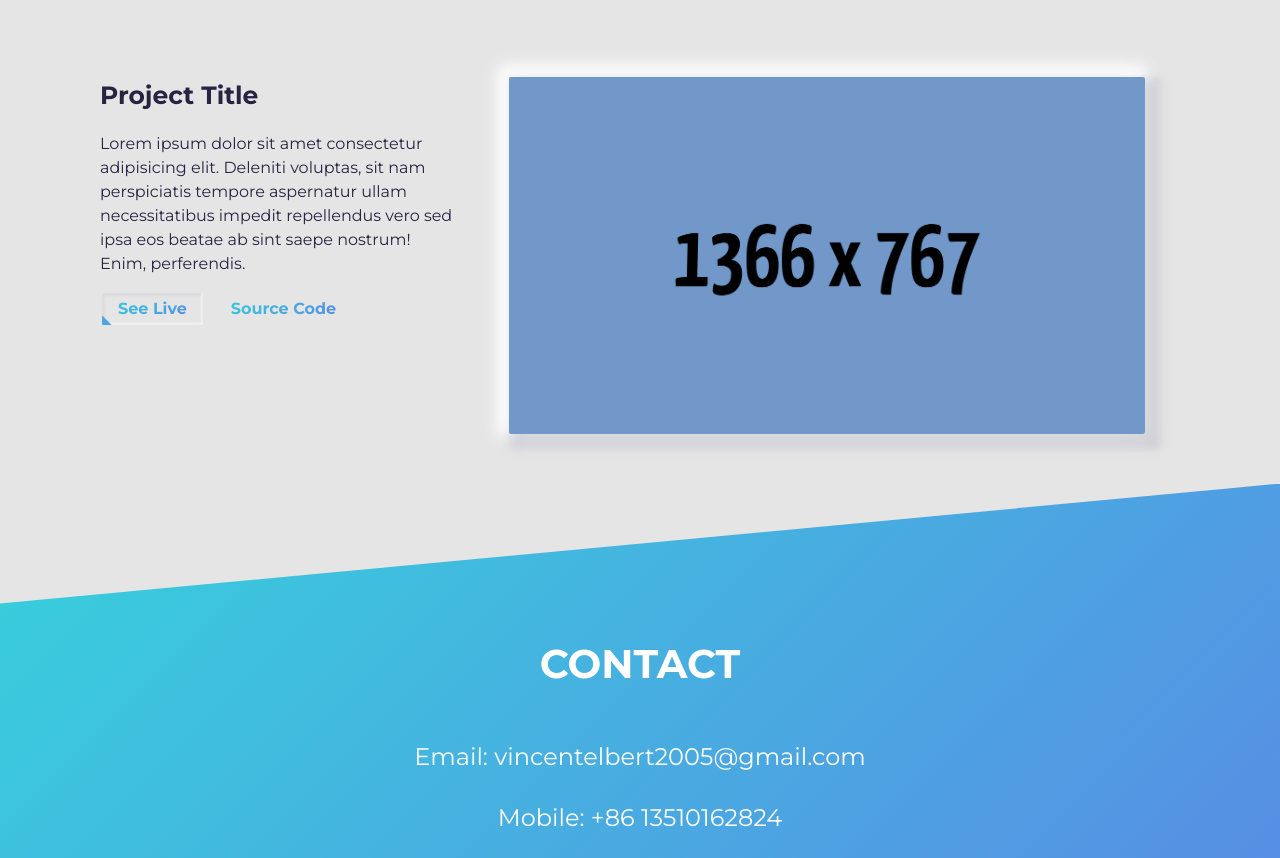
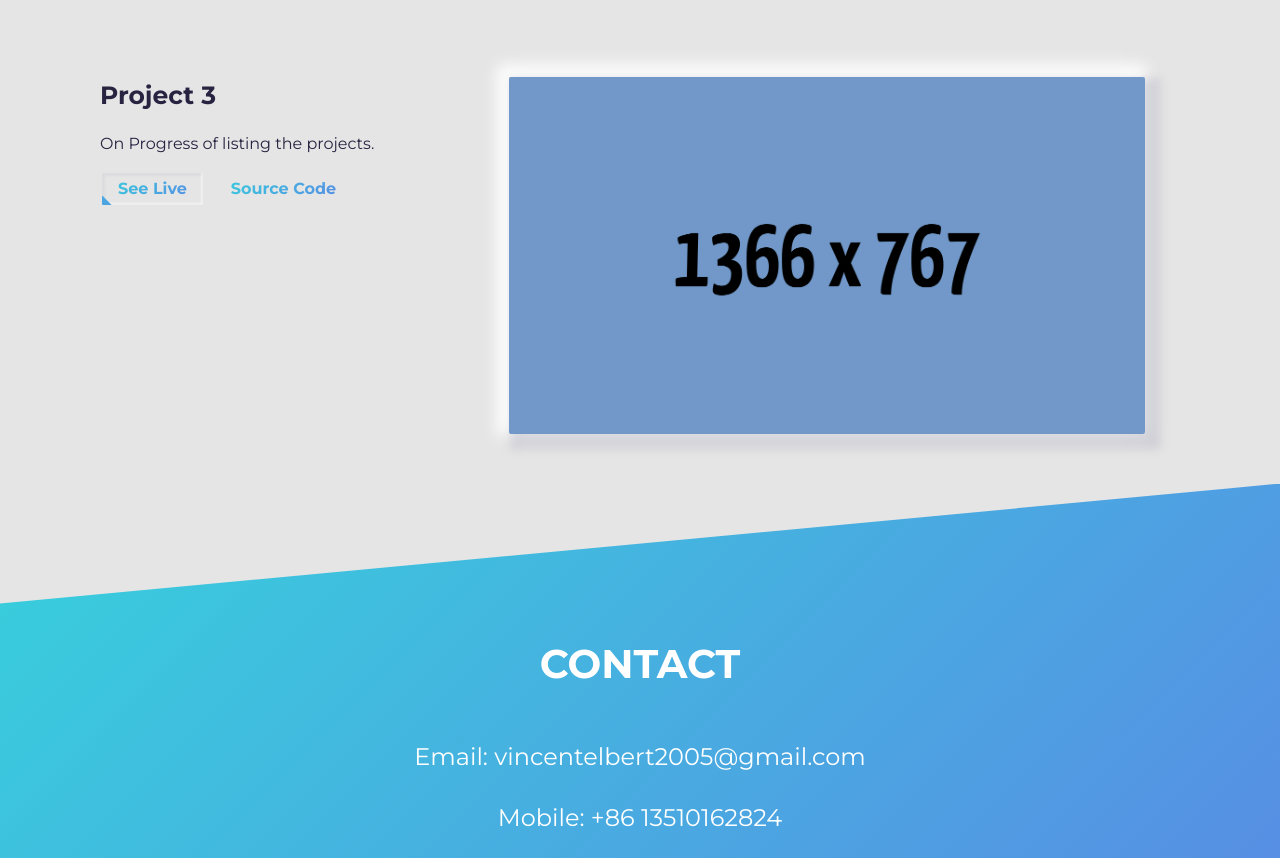
Before and after one commit to VincentElbert/github_portfolio, a plain HTML site: page index.html in a window 1280 px wide. Shown: the part 2307-3165 px from the top of the page. Drawn offline with Linux system fonts and the light colour scheme.

Commit message:
Update index.html

```diff
--- a/index.html
+++ b/index.html
@@ -235,12 +235,9 @@
           <!-- Each .row is a project -->
           <article class="row">
             <div class="project-wrapper__text">
-              <h3 class="project-wrapper__text-title">Project Title</h3>
+              <h3 class="project-wrapper__text-title">Project 3</h3>
               <p class="project-wrapper__text-info">
-                Lorem ipsum dolor sit amet consectetur adipisicing elit.
-                Deleniti voluptas, sit nam perspiciatis tempore aspernatur ullam
-                necessitatibus impedit repellendus vero sed ipsa eos beatae ab
-                sint saepe nostrum! Enim, perferendis.
+                On Progress of listing the projects.
               </p>
               <div class="project-wrapper__text-btns">
                 <a
```
